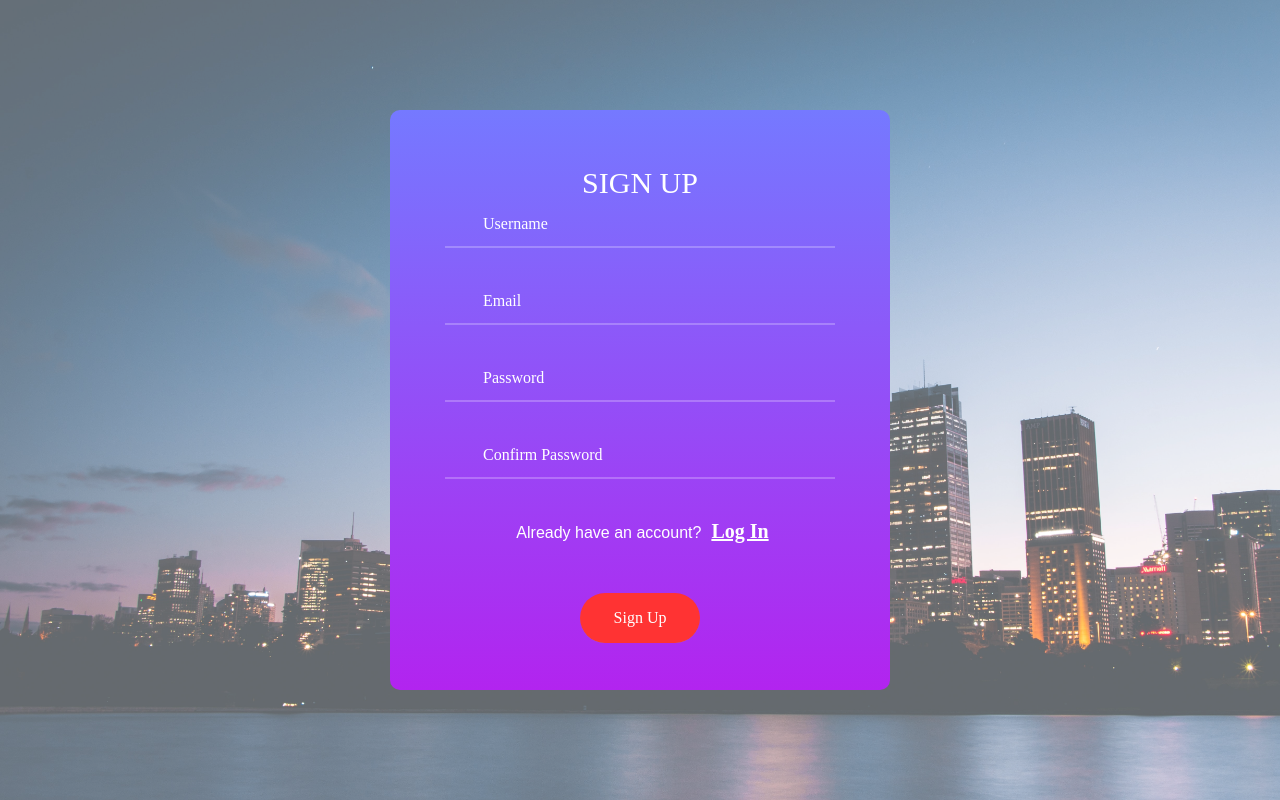
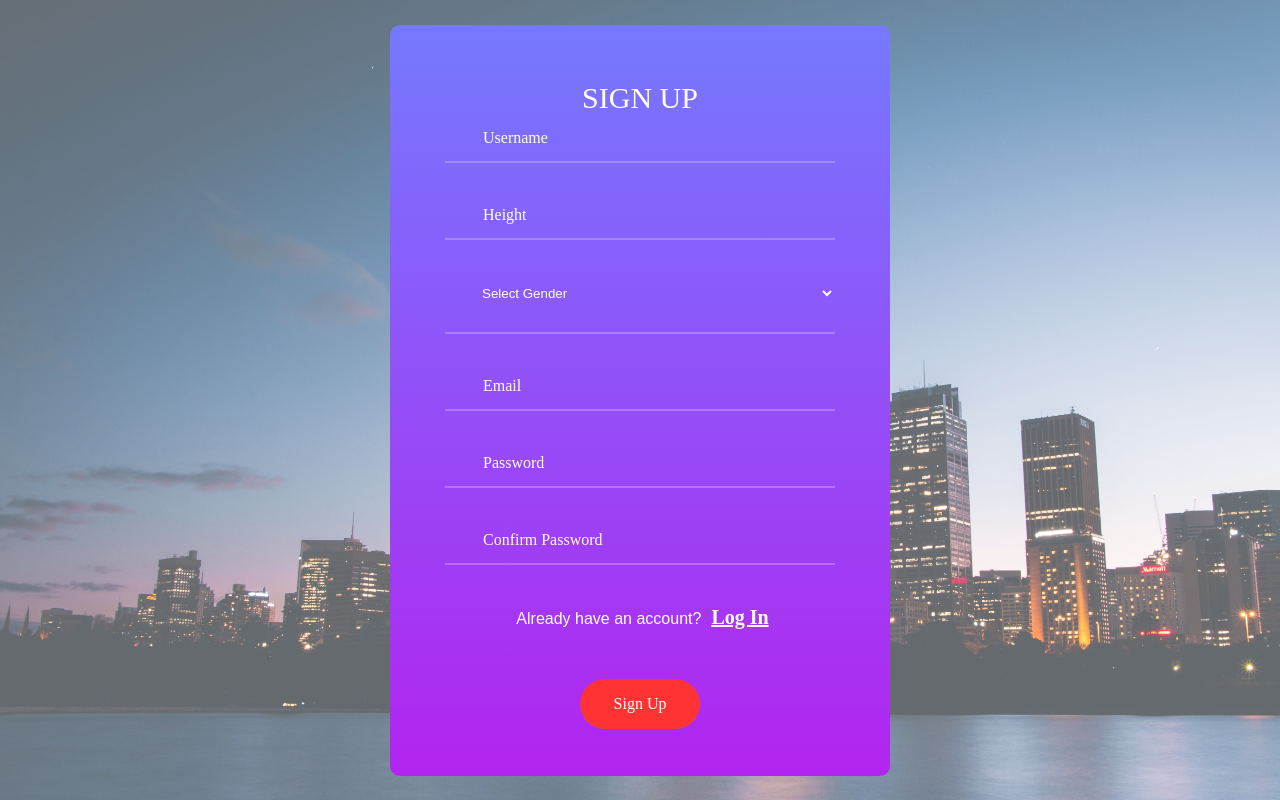
Before and after one commit to Kainat-Naseer/digital-try-room, a React (Create React App) app: page /sign-up in a window 1280 px wide. Built offline with nearby package versions, Linux system fonts and the light colour scheme.

Commit message:
signup form and styling

```diff
--- a/package.json
+++ b/package.json
@@ -9,6 +9,7 @@
     "@testing-library/react": "^11.2.6",
     "@testing-library/user-event": "^12.8.3",
     "react": "^17.0.2",
+    "react-bootstrap": "^1.5.2",
     "react-dom": "^17.0.2",
     "react-fontawesome": "^1.7.1",
     "react-material-iconic-font": "^2.0.0",
--- a/src/App.css
+++ b/src/App.css
@@ -740,3 +740,21 @@ table{
 .capture-buttons{
   margin-top: 30px;
 }
+
+.loding-text{
+  margin: 30px;
+}
+
+#gender{
+  width: 100%;
+  margin-bottom: 15px;
+  padding-left: 33px;
+  height: 47px;
+  background-color: transparent;
+  border: none;
+  color: white;
+}
+
+#gender option{
+  color: black;
+}
--- a/src/pages/SignUp.js
+++ b/src/pages/SignUp.js
@@ -22,8 +22,21 @@ const SignUp = () => {
               <input className="input100" type="text" name="username" placeholder="Username" />
             </div>
 
+            <div className="wrap-input100 validate-input" data-validate="Enter Height">
+              <input className="input100" type="number" name="height" placeholder="Height" />
+            </div>
+
+            <div className="wrap-input100 validate-input" data-validate="Enter Height">
+              <select name="gender" id="gender">
+                <option selected value="">Select Gender</option>
+                <option value="male">Male</option>
+                <option value="female">Female</option>
+                <option value="other">Other</option>
+              </select>
+            </div>
+
             <div className="wrap-input100 validate-input" data-validate="Enter email">
-              <input className="input100" type="password" name="email" placeholder="Email" />
+              <input className="input100" type="email" name="email" required placeholder="Email" />
             </div>
 
             <div className="wrap-input100 validate-input" data-validate="Enter password">
--- a/src/pages/imageCapture/FirstImageCapture.js
+++ b/src/pages/imageCapture/FirstImageCapture.js
@@ -69,7 +69,7 @@ const FirstImageCapture = (props) => {
       {isLoading && (
         <div>
           <div className="loader"></div>
-          <p>Please wait for processing..</p>
+          <p className="loding-text">Please wait for processing..</p>
         </div>
       )}
 
--- a/src/pages/imageCapture/SecondImageCapture.js
+++ b/src/pages/imageCapture/SecondImageCapture.js
@@ -69,7 +69,7 @@ const SecondImageCapture = (props) => {
     <div>
       {isLoading && <div>
         <div className="loader"></div>
-        <p>Please wait for processing..</p>
+        <p className="loding-text">Please wait for processing..</p>
       </div>
       }
 
```
Also changed, not shown: 2 other files (tests, documents, lock files or other folders).
